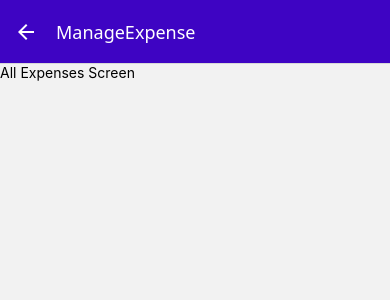
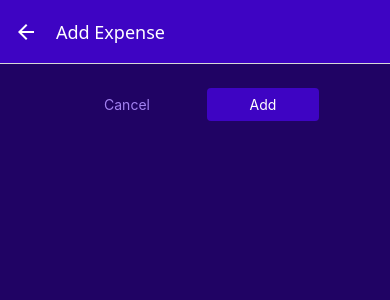
Before and after one commit to Yariki/expense-tracker-react-native, a React Native app: screen /ManageExpense in a window 390 px wide. Shown: the top 300 px of the page. Built offline with nearby package versions, Linux system fonts and the light colour scheme.

Commit message:
Added expenses context for editing

```diff
--- a/App.tsx
+++ b/App.tsx
@@ -10,6 +10,7 @@ import {GlobalStyles} from "./constans/styles";
 
 import {Ionicons} from '@expo/vector-icons'
 import { IconButton } from './components/UI/IconButtun';
+import { ExpensesContextProvider } from './store/ExpensesContext';
 
 const Stack = createNativeStackNavigator();
 const BottomTabs = createBottomTabNavigator();
@@ -44,6 +45,7 @@ export default function App() {
   return (
     <>
         <StatusBar style="auto" />
+        <ExpensesContextProvider>
           <NavigationContainer>
               <Stack.Navigator
               screenOptions={{
@@ -58,6 +60,7 @@ export default function App() {
                   />
               </Stack.Navigator>
           </NavigationContainer>
+        </ExpensesContextProvider>
 
     </>
 
--- a/components/ExpensesOutput/ExpenseItem.tsx
+++ b/components/ExpensesOutput/ExpenseItem.tsx
@@ -4,7 +4,7 @@ import { GlobalStyles } from "../../constans/styles";
 import { getFormattedDate } from "../../utils/date";
 import {useNavigation} from '@react-navigation/native';
 
-export interface ExpenseItemProps  extends React.ComponentProps<typeof View> {
+export interface ExpenseItemProps  extends React.ComponentProps<any> {
     expense: Expense;
 }
 
@@ -13,7 +13,9 @@ export const ExpenseItem: React.FC<ExpenseItemProps> = ({expense}) => {
     const navigation = useNavigation();
 
     function expensePressHandler() {
-        navigation.navigate('ManageExpense');
+        navigation.navigate('ManageExpense',{
+            expenseId: expense.id
+        });
     }
 
     return <Pressable onPress={expensePressHandler} style={({pressed}) => pressed ? styles.pressed : undefined}>
--- /dev/null
+++ b/components/UI/Button.tsx
@@ -0,0 +1,49 @@
+import { Pressable, View , Text, StyleSheet} from "react-native";
+import { GlobalStyles } from "../../constans/styles";
+
+
+
+export interface ButtonProps extends React.ComponentProps<any> {
+    children?: React.ReactNode;
+    onPress: () => void;
+    mode?: 'flat' | undefined;
+    style?: any;
+}
+
+
+export const Button : React.FC<ButtonProps> = ({ children, onPress, mode, style }) => {
+
+
+    return (
+        <View style={style}>
+            <Pressable onPress={onPress} style={({pressed}) => pressed && styles.pressed} >
+                <View style={[styles.button, mode === 'flat' && styles.flat]} >
+                    <Text style={[styles.buttonText, mode === 'flat' && styles.flatText]}>{children}</Text>
+                </View>
+            </Pressable>
+        </View>
+    );
+}
+
+const styles = StyleSheet.create({
+    button: {
+        borderRadius: 4,
+        padding: 8,
+        marginHorizontal: 4,
+        backgroundColor: GlobalStyles.colors.primary500,
+    },
+    flat: {
+        backgroundColor: 'transparent',
+    },
+    pressed: {
+        opacity: 0.75,
+        backgroundColor: GlobalStyles.colors.primary100,
+    },
+    buttonText: {
+        color: 'white',
+        textAlign: 'center',
+    },
+    flatText: {
+        color: GlobalStyles.colors.primary200,
+    }
+});
--- a/constans/dummyData.ts
+++ b/constans/dummyData.ts
@@ -36,5 +36,11 @@ export const DUMMY_EXPENSES :  Expense[] = [
         description: 'A carpet',
         amount: 99.99,
         date: new Date('2025-12-23')
+    },
+    {
+        id: 'e7',
+        description: 'Something',
+        amount: 99.99,
+        date: new Date('2026-01-27')
     }
 ];
--- a/screens/AllExpenses.tsx
+++ b/screens/AllExpenses.tsx
@@ -1,7 +1,8 @@
-import React from 'react';
+import React, { useContext } from 'react';
 import { Text } from 'react-native';
 import { ExpensesOutput } from '../components/ExpensesOutput/ExpensesOutput';
 import { DUMMY_EXPENSES } from '../constans/dummyData';
+import { ExpenseContext } from '../store/ExpensesContext';
 
 export interface AllExpensesProps extends React.PropsWithChildren {
 
@@ -9,7 +10,9 @@ export interface AllExpensesProps extends React.PropsWithChildren {
 
 export const AllExpenses:  React.FC<AllExpensesProps> = (props) => {
 
+    const expensesCtx = useContext(ExpenseContext);
+
     return (
-        <ExpensesOutput expenses={DUMMY_EXPENSES} expensesPeriod='All Expenses' ></ExpensesOutput>
+        <ExpensesOutput expenses={expensesCtx.expenses} expensesPeriod='All Expenses' ></ExpensesOutput>
     )
 }
--- a/screens/ManageExpense.tsx
+++ b/screens/ManageExpense.tsx
@@ -1,13 +1,81 @@
-import React from 'react';
-import { Text } from 'react-native';
+import React, { useLayoutEffect } from 'react';
+import { Text, View, StyleSheet } from 'react-native';
+import { IconButton } from '../components/UI/IconButtun';
+import { GlobalStyles } from '../constans/styles';
+import { Button } from '../components/UI/Button';
 
 
-export interface ManageExpenseProps extends React.PropsWithChildren {
+export interface ManageExpenseProps extends React.ComponentProps<any> {
 
 }
 
-export const ManageExpense:  React.FC<ManageExpenseProps> = (props) => {
-    return (
-        <Text>All Expenses Screen</Text>
-    )
+export const ManageExpense:  React.FC<ManageExpenseProps> = ({route, navigation}) => {
+
+
+    const expenseId = route.params?.expenseId;
+    const isEditing = !!expenseId;
+
+    useLayoutEffect(() => {
+        navigation.setOptions({
+            title: isEditing ? 'Edit Expense' : 'Add Expense'
+        });
+    },
+    [navigation, isEditing]);
+
+    function deleteExpenseHandler() {
+        console.log('Deleting expense...');
+         navigation.goBack();
+    }
+
+    function cancelHandler() {
+        navigation.goBack();
+    }
+
+    function confirmHandler() {
+         navigation.goBack();
+    }
+
+
+    return <View style={styles.container}>
+        <View style={styles.buttons}>
+            <Button style={styles.button} onPress={cancelHandler} mode='flat'>Cancel</Button>
+            <Button style={styles.button} onPress={confirmHandler} >{isEditing ? 'Update' : 'Add'}</Button>
+        </View>
+
+        {isEditing ?
+        <View style={styles.deleteContainer}>
+            <IconButton
+                name="trash"
+                size={24}
+                color={GlobalStyles.colors.error500}
+                onPress={deleteExpenseHandler} />
+        </View>
+        : null}
+    </View>
 }
+
+
+const styles = StyleSheet.create({
+    container: {
+        flex: 1,
+        padding: 24,
+        backgroundColor: GlobalStyles.colors.primary800
+    },
+    buttons: {
+        flexDirection: 'row',
+        justifyContent: 'center',
+        alignItems: 'center'
+    },
+    button: {
+        minWidth: 120,
+        marginHorizontal: 8
+
+    },
+    deleteContainer: {
+        marginTop: 16,
+        paddingTop: 8,
+        borderTopWidth: 2,
+        borderTopColor: GlobalStyles.colors.primary200,
+        alignItems: 'center'
+    }
+});
--- a/screens/RecentExpenses.tsx
+++ b/screens/RecentExpenses.tsx
@@ -1,15 +1,26 @@
-import React from 'react';
+import React, { useContext } from 'react';
 import { Text } from 'react-native';
 import { ExpensesOutput } from '../components/ExpensesOutput/ExpensesOutput';
 
 import { DUMMY_EXPENSES } from '../constans/dummyData';
+import { ExpenseContext } from '../store/ExpensesContext';
 
 export interface RecentExpensesProps extends React.PropsWithChildren {
 
 }
 
 export const RecentExpenses:  React.FC<RecentExpensesProps> = (props) => {
+
+    const expensesCtx = useContext(ExpenseContext);
+
+    const today = new Date();
+    const date7DaysAgo = new Date(today.getFullYear(), today.getMonth(), today.getDate() - 7);
+
+    const expenses7DaysAgo = expensesCtx.expenses.filter((expense) => {
+        return expense.date >= date7DaysAgo;
+    });
+
     return (
-        <ExpensesOutput expenses={DUMMY_EXPENSES} expensesPeriod='Last 7 days' ></ExpensesOutput>
+        <ExpensesOutput expenses={expenses7DaysAgo} expensesPeriod='Last 7 days' ></ExpensesOutput>
     )
 }
--- /dev/null
+++ b/store/ExpensesContext.tsx
@@ -0,0 +1,72 @@
+import { createContext, useReducer } from "react";
+import { Expense } from "../models/Expense";
+import { DUMMY_EXPENSES } from "../constans/dummyData";
+
+
+
+export interface ExpensesContextObj {
+    expenses: Expense[];
+    addExpense: (expenseData: Omit<Expense, 'id'>) => void;
+    deleteExpense: (id: string) => void;
+    updateExpense: (id: string, expenseData: Omit<Expense, 'id'>) => void;
+}
+
+export interface ExpenseAction {
+    type: 'ADD' | 'UPDATE' | 'DELETE';
+    payload: any;
+}
+
+export const ExpenseContext = createContext<ExpensesContextObj>({
+    expenses: [],
+    addExpense: () => {},
+    deleteExpense: () => {},
+    updateExpense: () => {}
+});
+
+function expensesReducer(state: Expense[], action: ExpenseAction) {
+    switch(action.type) {
+        case 'ADD':
+            const newExpense: Expense = {
+                id: new Date().toString() + Math.random().toString(),
+                ...action.payload
+            };
+            return [newExpense, ...state];
+        case 'UPDATE':
+            const updatableExpenseIndex = state.findIndex((expense) => expense.id === action.payload.id);
+            const updatableExpense = state[updatableExpenseIndex];
+            const updatedItem = { ...updatableExpense, ...action.payload.data};
+            return [...state.slice(0, updatableExpenseIndex), updatedItem, ...state.slice(updatableExpenseIndex + 1)];
+        case 'DELETE':
+            return state.filter((expense) => expense.id !== action.payload );
+    }
+    return state;
+}
+
+export const ExpensesContextProvider = ({children}: {children: React.ReactNode}) => {
+
+
+    const [expensesState, dispatch] = useReducer<Expense[], ExpenseAction>(expensesReducer, DUMMY_EXPENSES);
+
+    function addExpense(expense: Omit<Expense, 'id'>) {
+        dispatch({type: 'ADD', payload: expense});
+    }
+
+    function updateExpense(id: string, expense: Omit<Expense, 'id'>) {
+        dispatch({type: 'UPDATE', payload: {id, data:{...expense}}});
+    }
+
+    function deleteExpense(id: string) {
+        dispatch({type: 'DELETE', payload: id});
+    }
+
+    return (
+        <ExpenseContext.Provider value={{
+            expenses: expensesState,
+            addExpense: addExpense,
+            deleteExpense: deleteExpense,
+            updateExpense: updateExpense
+        }}>
+            {children}
+        </ExpenseContext.Provider>
+    );
+};
--- a/utils/date.ts
+++ b/utils/date.ts
@@ -4,3 +4,7 @@ export function getFormattedDate(date: Date): string {
     const year = date.getFullYear();
     return `${year}-${month}-${day}`;
 }
+
+export function getDateMinusDays(date: Date, days: number): Date {
+    return new Date(date.getFullYear(), date.getMonth(), date.getDate() - days);
+}
```
Lines whose indentation alone changed are shown as unchanged.
